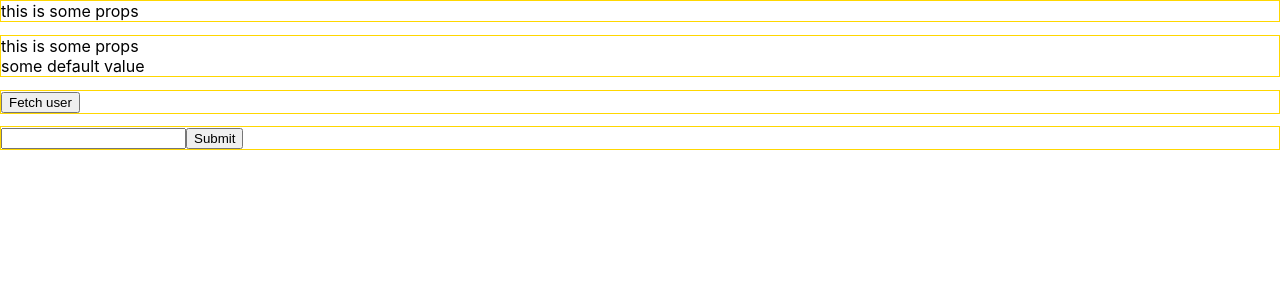
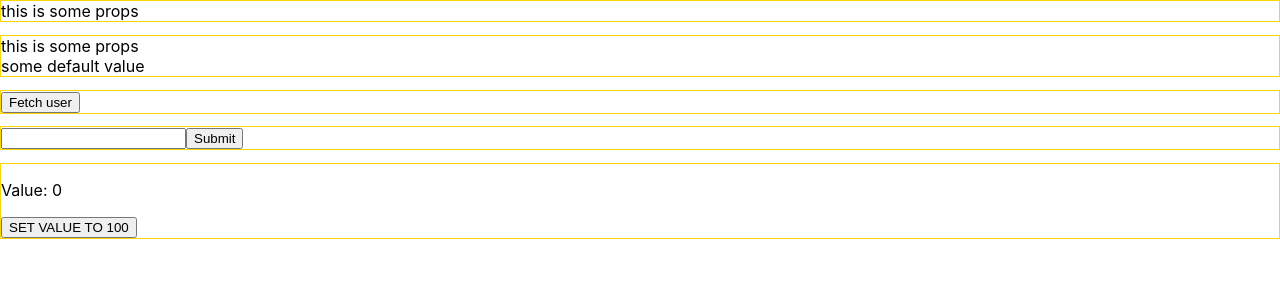
Before and after one commit to lucasportella/react-typescript, a React (Create React App) app: page / in a window 1280 px wide. Shown: the top 300 px of the page. Built offline with nearby package versions, Linux system fonts and the light colour scheme.

Commit message:
feat: typescript context

```diff
--- a/src/App.tsx
+++ b/src/App.tsx
@@ -3,6 +3,8 @@
 import OptionalPropExample from './typescriptExamples/OptinalProp';
 import UseStateAndFetch from './typescriptExamples/UseStateAndFetch';
 import OnChangeComponent from './typescriptExamples/OnChangeAndLearnToHover';
+import { InputValueProvider } from './typescriptExamples/context/Context';
+import ComponentForContext from './typescriptExamples/context/ComponentForContext';
 
 
 function App() {
@@ -12,6 +14,9 @@
       <OptionalPropExample someProps='this is some props'/> {/* optional prop intentionally not passed in this component*/}
       <UseStateAndFetch />
       <OnChangeComponent />
+      <InputValueProvider>
+      <ComponentForContext />
+      </InputValueProvider>
     </div>
   );
 }
--- /dev/null
+++ b/src/typescriptExamples/context/ComponentForContext.tsx
@@ -0,0 +1,15 @@
+import { useContext } from "react";
+import { InputValueContext } from "./Context";
+
+export default function ComponentForContext() {
+  const { state, dispatch } = useContext(InputValueContext);
+
+  return (
+    <section>
+      <p>Value: {state.inputValue}</p>
+      <button onClick={() => dispatch({ type: "SET_INPUT_VALUE_TO_100" })}>
+        SET VALUE TO 100
+      </button>
+    </section>
+  );
+}
--- /dev/null
+++ b/src/typescriptExamples/context/Context.tsx
@@ -0,0 +1,51 @@
+import React, { createContext, useReducer } from "react";
+
+// types for state and action
+type AppState = typeof initialState;
+type Action =
+  | { type: "SET_INPUT_VALUE", payload: number}
+  | { type: "SET_INPUT_VALUE_TO_100"}
+
+  // type for props
+  interface InputProviderProps {
+    children: React.ReactNode;
+  }
+
+const initialState = {
+  inputValue: 0,
+};
+
+const reducer = (state: AppState, action: Action) => {
+// no destructuring
+  switch (action.type) {
+    case "SET_INPUT_VALUE":
+      return {
+        ...state,
+        inputValue: action.payload,
+      };
+    case "SET_INPUT_VALUE_TO_100":
+      return {
+        ...state,
+        inputValue: 100,
+      };
+    default:
+      return state;
+  }
+};
+// setting AppState and Action types to createContext
+const InputValueContext = createContext<{
+  state: AppState;
+  dispatch: React.Dispatch<Action>
+}>({state: initialState, dispatch: () => {}});
+
+function InputValueProvider({children}: InputProviderProps) {
+  const [state, dispatch] = useReducer(reducer, initialState);
+
+  return (
+    <InputValueContext.Provider value={{ state, dispatch }}>
+      {children}
+    </InputValueContext.Provider>
+  );
+}
+
+export { InputValueContext, InputValueProvider };
```
